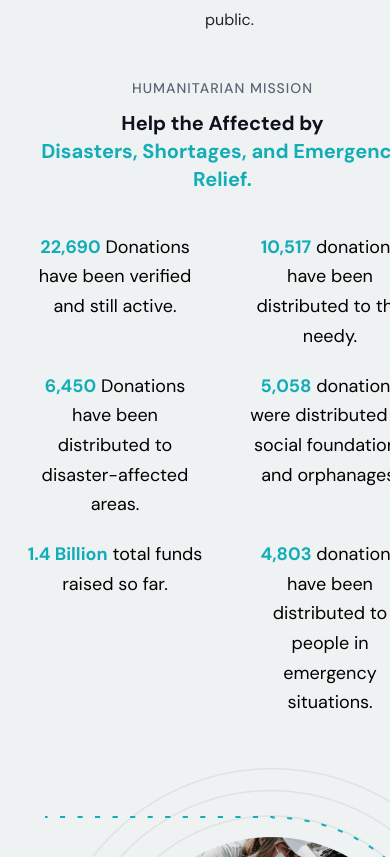
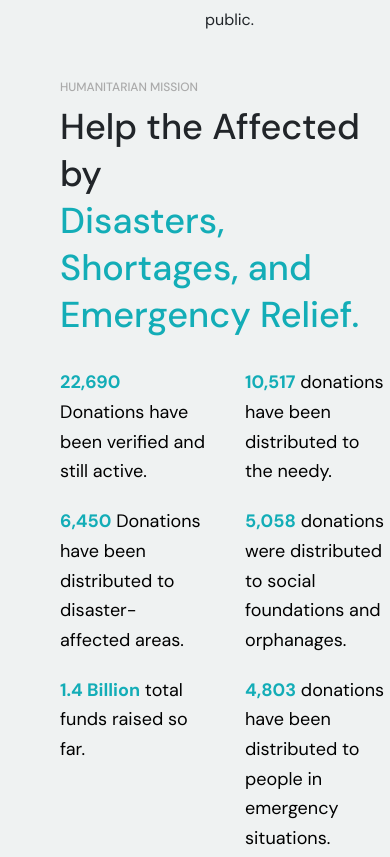
Before and after one commit to DakotaOlha/tamplete_sete, a website: page index.html in a window 390 px wide. Shown: the part 5825-6682 px from the top of the page. Drawn offline with nearby package versions, Linux system fonts and the light colour scheme.

Commit message:
mission done

```diff
--- a/index.html
+++ b/index.html
@@ -258,22 +258,22 @@
         </div>
       </section>
 
-    <section class="mission-section">
-        <div class="mission-container">
-          <div class="mission-text">
-            <h4 class="small-title">HUMANITARIAN MISSION</h4>
-            <h1 class="main-title">
+    <section class="mission">
+        <div class="mission__container">
+          <div class="mission__text">
+            <h4 class="mission__text-small-title">HUMANITARIAN MISSION</h4>
+            <h1 class="mission__text-main-title">
               Help the Affected by <br>
               <span class="highlight">Disasters, Shortages, and Emergency Relief.</span>
             </h1>
 
-            <div class="stats">
-              <div class="stat-item"><span class="highlight-number">22,690</span> Donations have been verified and still active.</div>
-              <div class="stat-item"><span class="highlight-number">10,517</span> donations have been distributed to the needy.</div>
-              <div class="stat-item"><span class="highlight-number">6,450</span> Donations have been distributed to disaster-affected areas.</div>
-              <div class="stat-item"><span class="highlight-number">5,058</span> donations were distributed to social foundations and orphanages.</div>
-              <div class="stat-item"><span class="highlight-number">1.4 Billion</span> total funds raised so far.</div>
-              <div class="stat-item"><span class="highlight-number">4,803</span> donations have been distributed to people in emergency situations.</div>
+            <div class="mission__stats">
+              <div class="mission__stats-item"><span class="highlight-number">22,690</span> Donations have been verified and still active.</div>
+              <div class="mission__stats-item"><span class="highlight-number">10,517</span> donations have been distributed to the needy.</div>
+              <div class="mission__stats-item"><span class="highlight-number">6,450</span> Donations have been distributed to disaster-affected areas.</div>
+              <div class="mission__stats-item"><span class="highlight-number">5,058</span> donations were distributed to social foundations and orphanages.</div>
+              <div class="mission__stats-item"><span class="highlight-number">1.4 Billion</span> total funds raised so far.</div>
+              <div class="mission__stats-item"><span class="highlight-number">4,803</span> donations have been distributed to people in emergency situations.</div>
             </div>
           </div>
 
--- a/src/scss/statistic.scss
+++ b/src/scss/statistic.scss
@@ -1,112 +1,60 @@
 
-.mission-section {
+.mission {
   max-width: 1135px;
   margin: 0 auto;
-    // padding-left: 205px;
-    // padding-right: 100px;
-  }
 
-  .mission-container {
+  &__container {
     display: flex;
     align-items: center;
     justify-content: space-between;
     flex-wrap: wrap;
     gap: 50px;
+    padding-left: 60px;
   }
 
-  .mission-text {
+  &__text {
     max-width: 550px;
-  }
 
-  .small-title {
+    &-small-title {
       font-size: 12px;
       color: #aaa;
       text-transform: uppercase;
       margin-bottom: 10px;
     }
 
-  .main-title {
+    &-main-title{
       font-size: 36px;
       line-height: 1.3;
       margin-bottom: 30px;
     }
 
-  .main-title .highlight {
+    & .highlight {
       color: #13ADB7;
     }
+  }
 
-  .stats {
+  &__stats {
     display: grid;
     grid-template-columns: repeat(2, 1fr);
     gap: 20px 40px;
-  }
 
-  .stat-item {
+    &-item {
       font-size: 18px;
       font-weight: 400;
       line-height: 1.65;
       color: black;
+
+      & .highlight-number {
+        color: #13ADB7;
+        font-weight: 700;
+      }
+    }
   }
 
-  .highlight-number {
-    color: #13ADB7;
-    font-weight: 700;
-
-  }
-
-  .mission-image {
+  &-image {
     position: relative;
     width: 400px;
     height: 400px;
     margin-left: 45px;
   }
-
-  .circle {
-    position: relative;
-    width: 100%;
-    height: 100%;
-    border-radius: 50%;
-    overflow: hidden;
-    border: 5px solid transparent;
-    box-shadow:
-      0 0 0 2px #fff,
-      0 0 0 15px rgba(0, 255, 255, 0.2),
-      0 0 0 30px rgba(255, 255, 255, 0.05);
 }
-
-  .circle img {
-    width: 100%;
-    height: 100%;
-    object-fit: cover;
-  }
-
-  /* Декоративні точки */
-  .circle::before, .circle::after {
-    content: "";
-    position: absolute;
-    width: 10px;
-    height: 10px;
-    background: #13ADB7;
-    border-radius: 50%;
-  }
-
-  .circle::before {
-    top: 10%;
-    right: -5%;
-  }
-
-  .circle::after {
-    bottom: 15%;
-    left: -5%;
-  }
-
-  /* Адаптивність */
-  @media (max-width: 900px) {
-    .mission-container {
-      flex-direction: column;
-      align-items: center;
-    }
-    .mission-text {
-      text-align: center;
-    }
-  }
```
Also changed, not shown: dist/css/style.css. Lines whose indentation alone changed are shown as unchanged.
